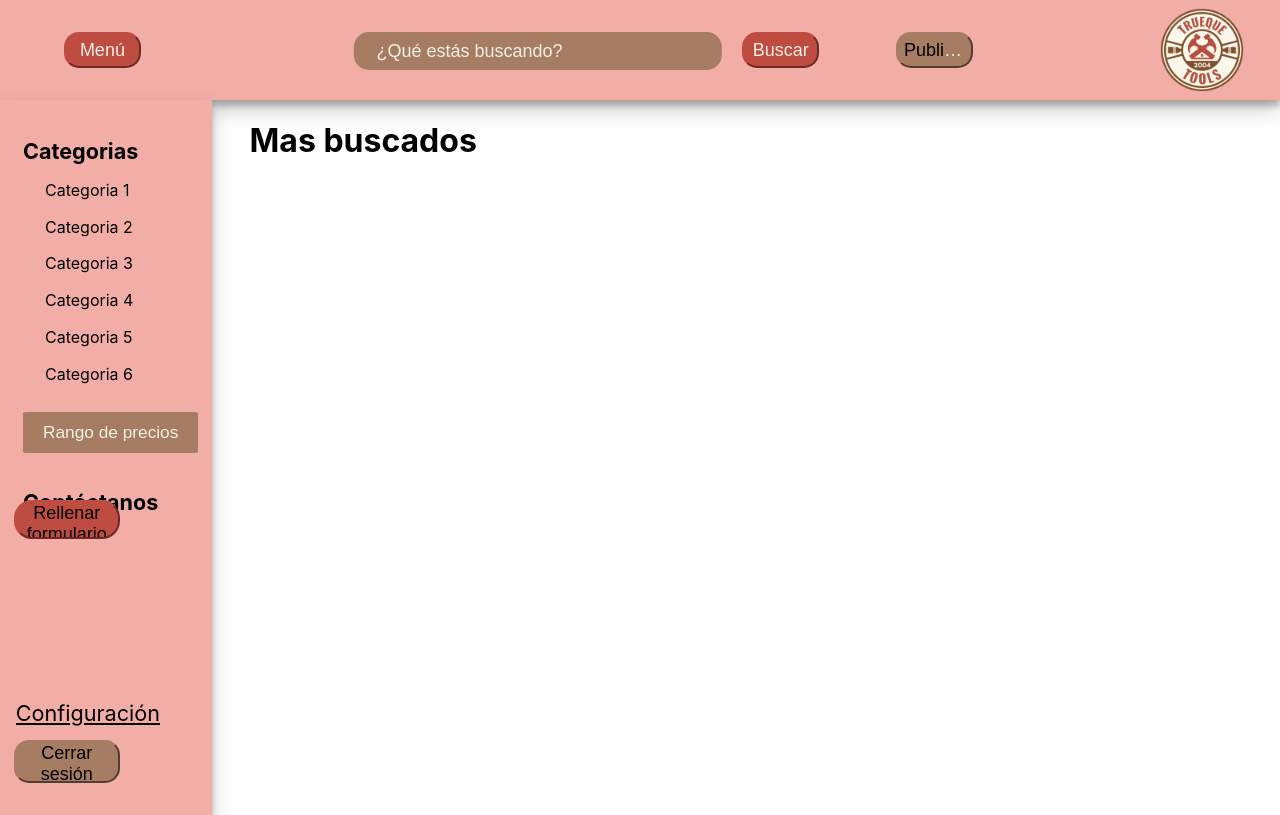
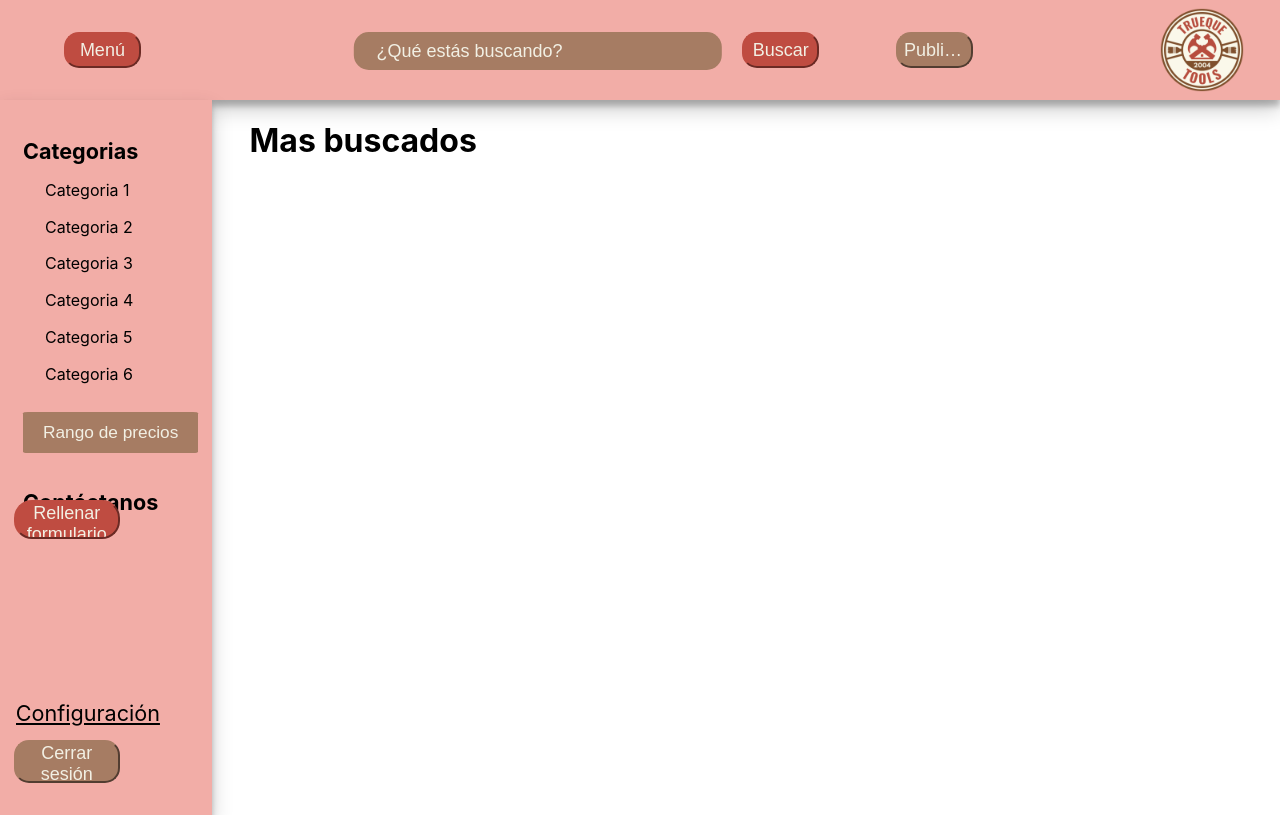
Before and after one commit to leodelmas00/front-truequetools, a React (Create React App) app: page /SignIn in a window 1280 px wide. Both pictures are taken after a click on the button "Menú". Built offline with nearby package versions, Linux system fonts and the light colour scheme.

Commit message:
Modifique los botones del front para que queden mas lindos

```diff
--- a/src/components/SignIn.jsx
+++ b/src/components/SignIn.jsx
@@ -27,9 +27,10 @@ function SignIn() {
             <input type="text" className="search-box " placeholder="¿Qué estás buscando?" />
             <button className="buscar-button">Buscar</button>
 
-            <button className="publicar-button">
-                <Link to="/Post" className="post-link">Publicar</Link>
-            </button>
+            <Link to="/Post" className="post-link">
+                <button className="publicar-button">Publicar</button>
+            </Link>
+
 
             <a href="/" onClick={handleLogoClick}> <img src={logoImg} alt="Logo" className="logo" /> </a>
             <div className="rectangle"></div>
@@ -103,19 +104,21 @@ function SignIn() {
                             Contáctanos
                 </h1>
 
-                <button className="form-button">
-                    <Link to="/Form" className="form-link">Rellenar formulario</Link>
-                </button>
+                <Link to="/Form" className="form-link">
+                    <button className="form-button">Rellenar formulario</button>
+                </Link>
+
 
                 <div className="texto-configuracion-menu-negritas">
                          <Link to="/Config" className="configuration-link">Configuración</Link>
                 </div>
 
-                <button className="cerrar-sesion-button">
-                    <Link to="/Login" className="close-sesion-link">Cerrar sesión</Link>
-                </button>
+                <Link to="/Login" className="close-sesion-link">
+                     <button className="cerrar-sesion-button">Cerrar sesión</button>
+                </Link>
 
             </div>
+
             <button className="menu-button" onClick={toggleMenu}>Menú</button>
 
         </div>
```
